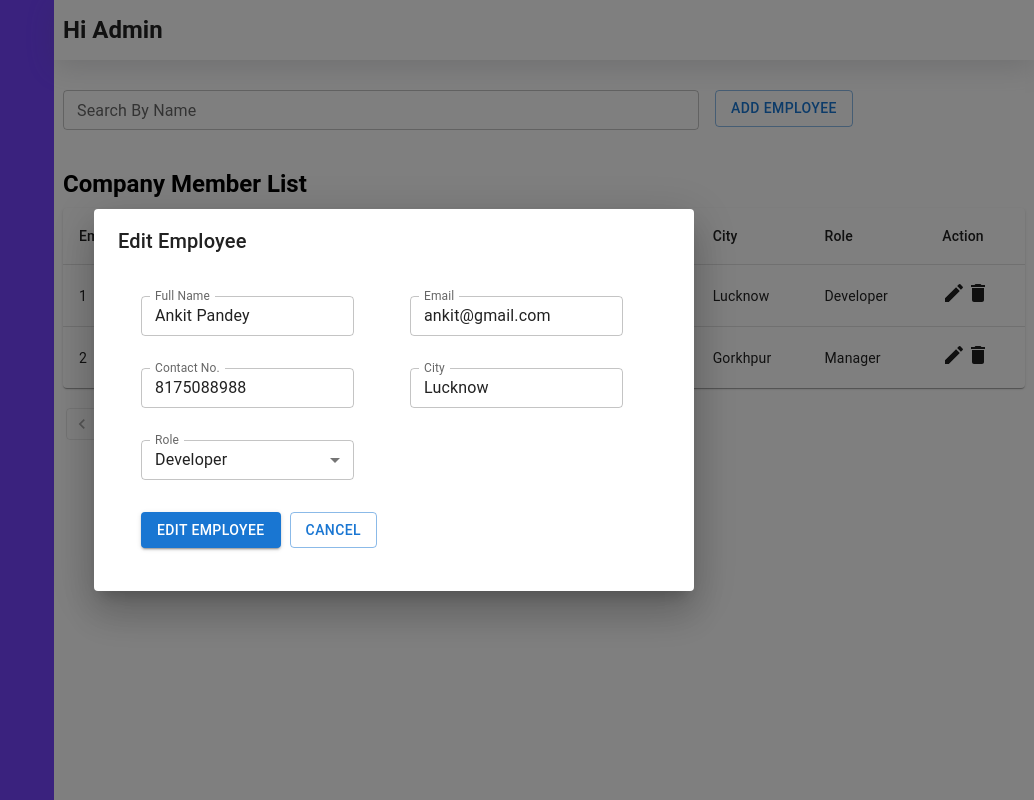
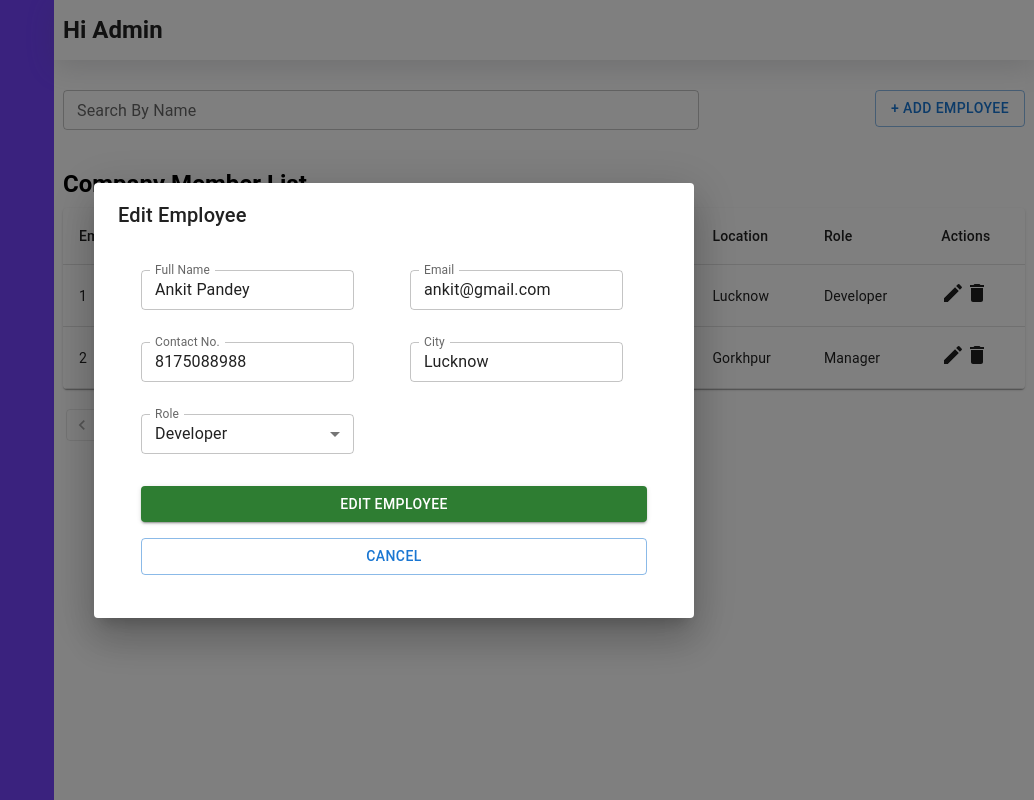
Before and after one commit to ankit-pandey-14/gainserv, a React (Create React App) app: page / in a window 1280 px wide. Both pictures are taken after a click on the element 1200 px from the left and 300 px from the top of the page. Shown: the whole page, without its empty margins (246-1280 px from the left). Built offline with nearby package versions, Linux system fonts and the light colour scheme.

Commit message:
Made app more dynamic creating Custom Button and Tables

```diff
--- /dev/null
+++ b/src/components/CustomTable/index.js
@@ -0,0 +1,53 @@
+import React from 'react';
+import TableContainer from '@mui/material/TableContainer';
+import Paper from '@mui/material/Paper';
+import Table from '@mui/material/Table';
+import TableHead from '@mui/material/TableHead';
+import TableCell from '@mui/material/TableCell';
+import TableBody from '@mui/material/TableBody';
+import TableRow from '@mui/material/TableRow';
+
+
+const CustomTable = ({ dataSource, columns }) => {
+    return (
+        <>
+            <TableContainer component={Paper}>
+                <Table sx={{ minWidth: 650 }} aria-label="simple table">
+                    <TableHead>
+                        <TableRow>
+                            {
+                                columns.map((col) => (
+                                    <TableCell key={col.key}>
+                                        { col.title }
+                                    </TableCell>
+                                ))
+                            }
+                        </TableRow>
+                    </TableHead>
+
+                    <TableBody>
+                        {
+                            dataSource.map((row) => (
+                                <TableRow key={row.id}>
+                                    {
+                                        columns.map((col) => (
+                                            <TableCell
+                                                key={col?.key}
+                                                component="th"
+                                                scope="row"
+                                            >
+                                                {col?.render ? col.render(row, row[col?.dataIndex]) : row[col?.dataIndex]}
+                                            </TableCell>
+                                        ))
+                                    }
+                                </TableRow>
+                            ))
+                        }
+                    </TableBody>
+                </Table>
+            </TableContainer>
+        </>
+    );
+};
+
+export default CustomTable;
--- a/src/components/Employee/addEditEmployee.js
+++ b/src/components/Employee/addEditEmployee.js
@@ -5,9 +5,10 @@ import Grid from '@mui/material/Grid';
 import TextInput from '../controls/textInput';
 import FormSelect from '../controls/formSelect';
 import { ROLES_LIST } from '../../constants';
-import { Button } from '@mui/material';
 import { useDispatch, useSelector } from 'react-redux';
 import { addEmployee, updateEmployee } from '../../redux/employeeSlice';
+import CustomButton from '../controls/customButton';
+import Stack from '@mui/material/Stack';
 
 const initialValues = {
     name: "",
@@ -121,25 +122,19 @@ const AddEditEmployee = ({modalInfo, setModalInfo, type}) => {
                     </Grid>
 
                     <Grid item xs={12}>
-                        <Button type='submit' variant="contained">
-                            {
-                                type==='Add'
-                                ? 'Add Employee'
-                                : 'Edit Employee'
-                            }
-                        </Button>
-                        <Button
-                            style={{marginLeft: '9px'}}
-                            variant="outlined"
-                            onClick={() =>{
-                                setModalInfo({
-                                    open: false,
-                                    data: null,
-                                })
-                            }}
-                        >
-                            Cancel
-                        </Button>
+                        <Stack spacing={2}>
+                            <CustomButton
+                                type='submit'
+                                variant='contained'
+                                btnText={ type === 'Add' ? 'Add Employee' : 'Edit Employee' }
+                                color='success'
+                            />
+                            <CustomButton
+                                variant='outlined'
+                                btnText='Cancel'
+                                onClick={() => { setModalInfo({ open: false, data: null, }) }}
+                            />
+                        </Stack>
                     </Grid>
                 </Grid>
             </form>
--- a/src/components/Employee/employeeList.js
+++ b/src/components/Employee/employeeList.js
@@ -1,11 +1,10 @@
 import React, { useState } from 'react';
-import {Paper, Table, TableBody, TableCell, TableContainer, TableHead, TableRow } from '@mui/material';
 import { useDispatch } from 'react-redux';
-import ModeEditIcon from '@mui/icons-material/ModeEdit';
-import DeleteIcon from '@mui/icons-material/Delete';
 import CustomPagination from '../CustomPagination';
 import { deleteEmployee } from '../../redux/employeeSlice';
 import CustomDialog from '../controls/customDialog';
+import CustomTable from '../CustomTable';
+import { employeeTableColumn } from '../../constants/employee';
 
 const EmployeeList = ({ employeeData, setModalInfo }) => {
     const [deleteModal, setDeleteModal] = useState({
@@ -21,75 +20,13 @@ const EmployeeList = ({ employeeData, setModalInfo }) => {
 
     return (
         <div className='mt-10'>
-            <TableContainer component={Paper}>
-                <Table sx={{ minWidth: 650 }} aria-label="simple table">
-                    <TableHead>
-                        <TableRow>
-                            <TableCell>Employee Id</TableCell>
-                            <TableCell>Name</TableCell>
-                            <TableCell>Email</TableCell>
-                            <TableCell>Phone Number</TableCell>
-                            <TableCell>City</TableCell>
-                            <TableCell>Role</TableCell>
-                            <TableCell>Action</TableCell>
-                        </TableRow>
-                    </TableHead>
-
-                    <TableBody>
-                        {
-                            employeeData?.slice(pagination.offset, (pagination?.offset + pagination.limit))?.map((emp) => (
-                                <TableRow
-                                    key={emp?.id}
-                                    sx={{ '&:last-child td, &:last-child th': { border: 0 } }}
-                                >
-                                    <TableCell component="th" scope="row">
-                                        {emp.id}
-                                    </TableCell>
-                                    <TableCell component="th" scope="row">
-                                        {emp.name}
-                                    </TableCell>
-                                    <TableCell component="th" scope="row">
-                                        {emp.email}
-                                    </TableCell>
-                                    <TableCell component="th" scope="row">
-                                        {emp.mobile}
-                                    </TableCell>
-                                    <TableCell component="th" scope="row">
-                                        {emp.city}
-                                    </TableCell>
-                                    <TableCell component="th" scope="row">
-                                        {emp.role}
-                                    </TableCell>
-                                    <TableCell component="th" scope="row">
-                                        <span
-                                            style={{cursor: 'pointer'}}
-                                            onClick={() => {
-                                                setModalInfo({
-                                                    open: true,
-                                                    data: emp,
-                                                })
-                                            }}
-                                        >
-                                            <ModeEditIcon />
-                                        </span>
-                                        <span
-                                            style={{cursor: 'pointer'}}
-                                            onClick={() => {
-                                                setDeleteModal({
-                                                    open: true,
-                                                    data: emp.id,
-                                                })
-                                            }}
-                                        >
-                                            <DeleteIcon />
-                                        </span>
-                                    </TableCell>
-                                </TableRow>
-                            ))
-                        }
-                    </TableBody>
-                </Table>
-            </TableContainer>
+            <CustomTable
+                dataSource={employeeData.slice(pagination.offset, (pagination?.offset + pagination.limit))}
+                columns={ employeeTableColumn(
+                    setModalInfo,
+                    setDeleteModal,
+                ) }
+            />
 
             <CustomPagination
                 pagination={pagination}
--- /dev/null
+++ b/src/components/controls/customButton.js
@@ -0,0 +1,19 @@
+import React from 'react';
+import Button from '@mui/material/Button';
+
+const CustomButton = ({ type, variant='text', onClick, btnText, color, classes='' }) => {
+    return (
+        <>
+            <Button
+                type={type}
+                variant={variant}
+                onClick={onClick}
+                color={color}
+            >
+                {btnText}
+            </Button>
+        </>
+    );
+};
+
+export default CustomButton;
--- /dev/null
+++ b/src/constants/employee.js
@@ -0,0 +1,55 @@
+import ModeEditIcon from '@mui/icons-material/ModeEdit';
+import DeleteIcon from '@mui/icons-material/Delete';
+
+export const employeeTableColumn = ( setModalInfo, setDeleteModal ) => [
+    {
+        title: 'Employee ID',
+        key: 'emp_id',
+        dataIndex: 'id'
+    },
+    {
+        title: 'Name',
+        key: 'name',
+        dataIndex: 'name'
+    },
+    {
+        title: 'Email',
+        key: 'email_id',
+        dataIndex: 'email'
+    },
+    {
+        title: 'Phone Number',
+        key: 'mobile',
+        dataIndex: 'mobile'
+    },
+    {
+        title: 'Location',
+        key: 'location',
+        dataIndex: 'city'
+    },
+    {
+        title: 'Role',
+        key: 'role',
+        dataIndex: 'role'
+    },
+    {
+        title: 'Actions',
+        key: 'action',
+        render: (record) => (
+            <>
+                <span
+                    className='cursor-p'
+                    onClick={() => { setModalInfo({ open: true, data: record, }) }}
+                >
+                    <ModeEditIcon />
+                </span>
+                <span
+                    style={{cursor: 'pointer'}}
+                    onClick={() => { setDeleteModal({ open: true, data: record.id, }) }}
+                >
+                    <DeleteIcon />
+                </span>
+            </>
+        ),
+    },
+];
--- a/src/screen/EmployeeListScreen/index.js
+++ b/src/screen/EmployeeListScreen/index.js
@@ -1,8 +1,10 @@
 import React, { useEffect, useState } from 'react';
 import EmployeeList from '../../components/Employee/employeeList';
-import { Button, Grid, TextField } from '@mui/material';
+import Grid from '@mui/material/Grid';
+import TextField from '@mui/material/TextField';
 import AddEditModal from '../../components/controls/addEditModal';
 import { useSelector } from 'react-redux';
+import CustomButton from '../../components/controls/customButton';
 
 const EmployeeListScreen = () => {
     const empList = useSelector((state) => state.emp.userList);
@@ -54,18 +56,14 @@ const EmployeeListScreen = () => {
                                 }}
                             />
                         </Grid>
-                        <Grid item xs={12} sm={4}>
-                            <Button
+                        <Grid item xs={12} sm={4} className='text-right'>
+                            <CustomButton
                                 variant='outlined'
-                                onClick={() => {
-                                    setModalInfo({
-                                        open: true,
-                                        data: null,
-                                    })
+                                onClick={() =>{
+                                    setModalInfo({ open: true, data: null, })
                                 }}
-                            >
-                                Add Employee
-                            </Button>
+                                btnText='+ Add Employee'
+                            />
                         </Grid>
                     </Grid>
                 </div>
--- a/src/styles/base/common.scss
+++ b/src/styles/base/common.scss
@@ -16,6 +16,16 @@
     font-size: 14px;
 }
 
+.text-center{
+    text-align: center;
+}
+.text-right{
+    text-align: right;
+}
+.cursor-p {
+    cursor: pointer
+}
+
 .mt-10{
     margin-top: 10px;
 }
@@ -30,6 +40,10 @@
 }
 .mt-50{
     margin-top: 50px;
+}
+
+.ml-10{
+    margin-left: 10px;
 }
 
 .pl-9{
```
Also changed, not shown: src/components/controls/customDialog.js (+14 -5 lines).
